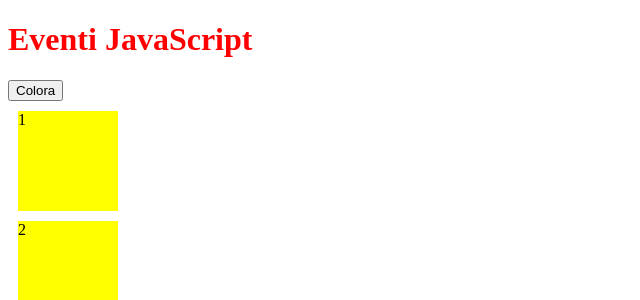
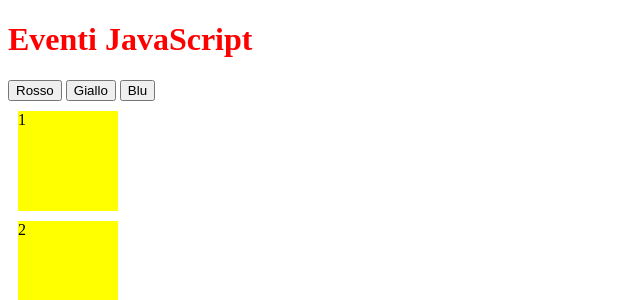
Before and after one commit to MiSKuAndre/CescotconCamilla, a PHP site: page / in a window 1280 px wide. Shown: the top 300 px of the page, without its empty margins (0-640 px from the left). Run offline with PHP 8.4, Linux system fonts and the light colour scheme.

Commit message:
fix: update button labels for color selection in events page

```diff
--- a/Events/index.php
+++ b/Events/index.php
@@ -17,7 +17,10 @@ function printDiv($text, $class) {
 </head>
 <body>
     <h1>Eventi JavaScript</h1>
-    <button id="Colora">Colora</button>
+    <button id="Colora">Rosso</button>
+    <button id="Giallo">Giallo</button>
+    <button id="Blu">Blu</button>
+
 
 <?php
     $numerodiv = 20;
```
